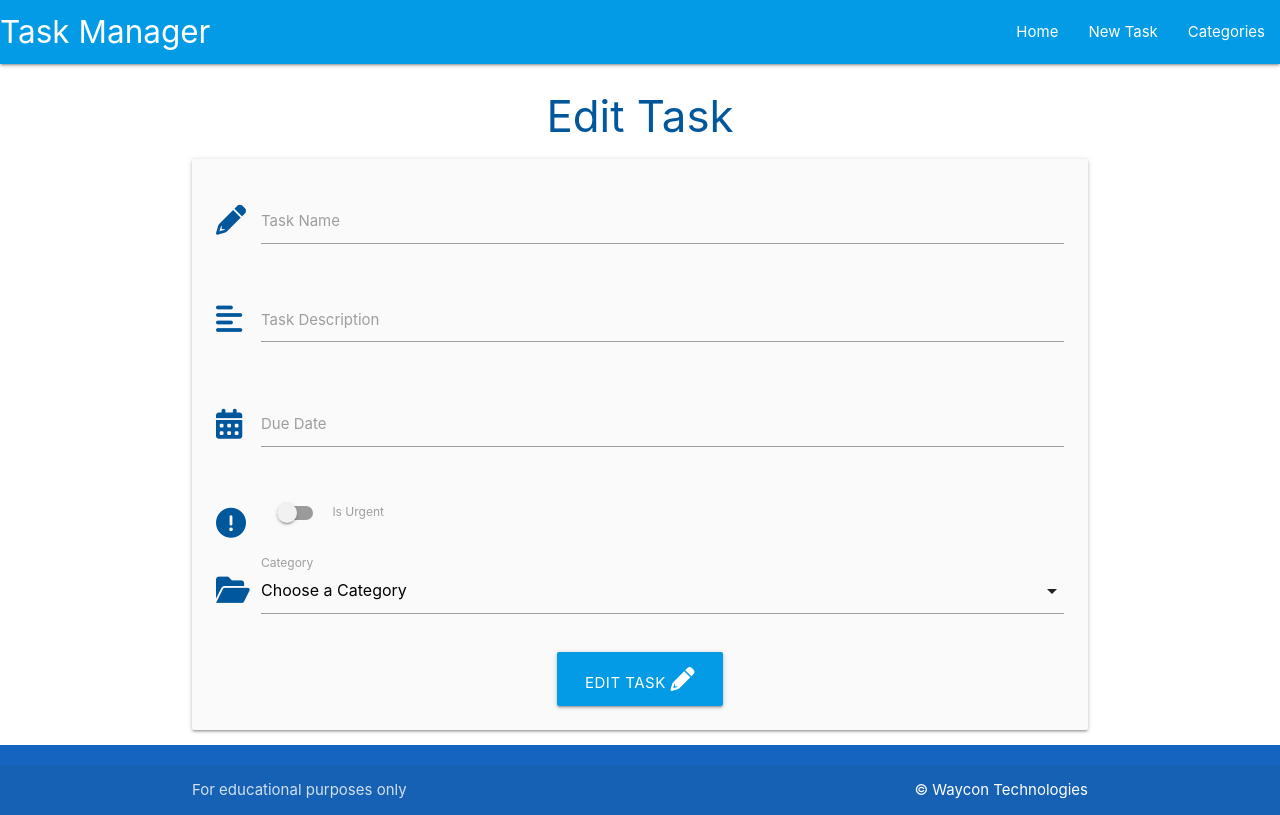
After one commit to Liz-Conway/task-manager, a Flask app: template taskmanager/templates/edit_task.html in a window 1280 px wide. The commit adds this page. Run offline with Flask 2, Linux system fonts and the light colour scheme; the template is opened without the code that fills it, so the values that code supplies are empty.

Commit message:
FEAT: Edit a Task

```diff
--- /dev/null
+++ b/taskmanager/templates/edit_task.html
@@ -0,0 +1,78 @@
+{% extends "base.html" %}
+
+{% block content %}
+	<h3 class="light-blue-text text-darken-4 center-align">Edit Task</h3>
+
+    <div class="card-panel grey lighten-5">
+	    <form class="addTaskForm" method="POST" action="{{ url_for('edit_task', task_id=task.id) }}">
+	        <!-- Task name -->
+	        <div class="input-field addTaskInput">
+		          <!-- Font Awesome - use 'prefix' on an icon to show it before the input box -->
+		          <i class="fas fa-pencil-alt prefix light-blue-text text-darken-4"></i>
+		          <input id="task_name" name="task_name" type="text" class="validate"
+		          	required minlength="5" maxlength="50" value="{{ task.task_name }}">
+		          <label for="task_name">Task Name</label>
+	        </div>
+	        <!-- Task description -->
+	        <div class="input-field addTaskInput">
+		          <!-- Font Awesome - use 'prefix' on an icon to show it before the input box -->
+		          <i class="fas fa-align-left prefix light-blue-text text-darken-4"></i>
+		          <textarea id="task_description" name="task_description" type="text" class="validate materialize-textarea"
+		          required minlength="5" maxlength="200">
+		          {{- task.task_description -}}
+		          </textarea>
+		          {# This applies to the textarea above:
+		          To remove extra white space add a '-' sign at beginning, end or both #}
+		          <label for="task_description">Task Description</label>
+	        </div>
+	        <!-- Due Date -->
+	        <div class="input-field addTaskInput">
+		          <!-- Font Awesome - use 'prefix' on an icon to show it before the input box -->
+		          <i class="fas fa-calendar-alt prefix light-blue-text text-darken-4"></i>
+		          <input id="due_date" name="due_date" type="text"
+		          value="{{ task.due_date.strftime('%d %B, %Y') }}" class="datepicker validate" required>
+		          <label for="due_date">Due Date</label>
+	        </div>
+	        <!-- Is Urgent -->
+	        <div class="input-field addTaskInput">
+				<div class="switch">
+					<!-- Font Awesome - use 'prefix' on an icon to show it before the input box -->
+					<i class="fas fa-exclamation-circle prefix light-blue-text text-darken-4"></i>
+					<label for="is_urgent">
+						<input id="is_urgent" name="is_urgent" type="checkbox"
+							{% if task.is_urgent == True %}
+								checked
+							{% endif %}
+						>
+						<span class="lever"></span>
+						Is Urgent
+					</label>
+				</div>
+			</div>
+	        <!-- Category -->
+	        <div class="input-field addTaskInput">
+		          <!-- Font Awesome - use 'prefix' on an icon to show it before the input box -->
+		          <i class="fas fa-folder-open prefix light-blue-text text-darken-4"></i>
+		          <select id="category_id" name="category_id" class="validate" required>
+		          		<option value="" disabled selected>Choose a Category</option>
+		          		{% for category in categories %}
+		          			<option value="{{ category.id }}"
+		          				{% if category == task.category %}
+		          					selected
+		          				{% endif %}
+		          			>{{ category.category_name }}</option>
+		          		{% endfor %}
+		          </select>
+		          <label for="category_id">Category</label>
+	        </div>
+
+
+	        <!-- Submit button -->
+	        <div>
+	        	<button class="btn-large light-blue darken-1" type="submit">
+	        		Edit Task <i class="fas fa-pencil"></i>
+	        	</button>
+	        </div>
+	    </form>
+    </div>
+{% endblock %}
```
Also changed, not shown: taskmanager/routes.py (+22 -0 lines), taskmanager/templates/tasks.html (+17 -1 lines).
